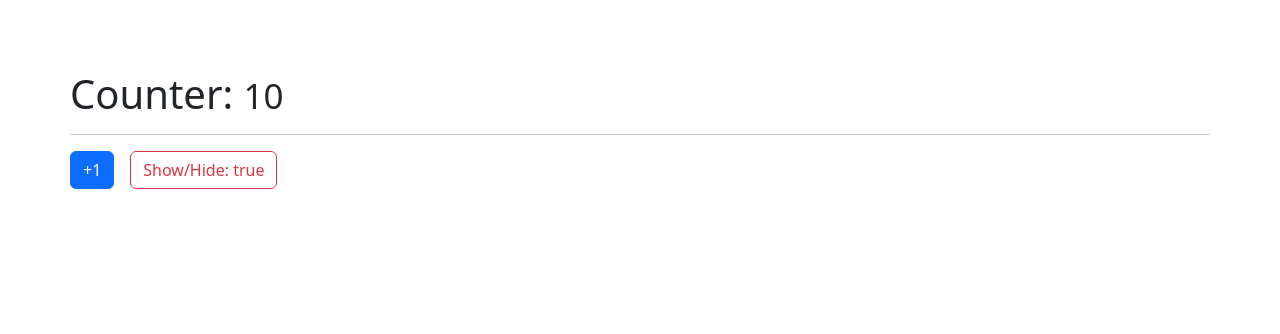
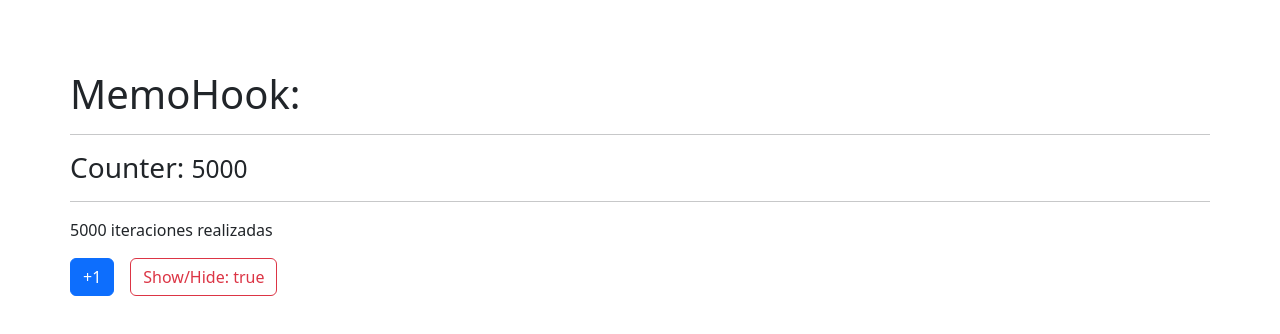
Before and after one commit to ewa1do/React-Course, a React (Vite) app in the folder hooks-app/: page / in a window 1280 px wide. Shown: the top 334 px of the page. Built offline with nearby package versions, Linux system fonts and the light colour scheme.

Commit message:
useMemo Hook

```diff
--- /dev/null
+++ b/hooks-app/src/components/06-memos/MemoHook.jsx
@@ -0,0 +1,48 @@
+import React, { useState, useMemo } from 'react';
+
+import useCounter from '../../hooks/useCounter.js';
+import { heavyProcess } from '../../helpers/heavyProcess.js';
+
+import '../02-useEffect/effects.css';
+
+const MemoHook = () => {
+  const { counter, increment } = useCounter(5000);
+
+  const [show, setShow] = useState(true);
+
+  const memoHeavyProcess = useMemo(
+    () => heavyProcess(counter),
+    [counter]
+  );
+
+  return (
+    <div>
+      <h1>MemoHook:</h1>
+      <hr />
+      <h3>
+        Counter: <small>{counter}</small>
+      </h3>
+      <hr />
+
+      <p> {memoHeavyProcess} </p>
+
+      <button
+        className='btn btn-primary'
+        onClick={increment}
+      >
+        +1
+      </button>
+
+      <button
+        className='btn btn-outline-danger ms-3'
+        onClick={() => {
+          setShow(!show);
+        }}
+      >
+        Show/Hide: {JSON.stringify(show)}
+      </button>
+    </div>
+  );
+};
+
+export default MemoHook;
--- /dev/null
+++ b/hooks-app/src/helpers/heavyProcess.js
@@ -0,0 +1,7 @@
+export const heavyProcess = (iterations) => {
+  for (let i = 0; i < iterations; i++) {
+    console.log('ahi vamos');
+  }
+
+  return `${iterations} iteraciones realizadas`;
+};
--- a/hooks-app/src/main.jsx
+++ b/hooks-app/src/main.jsx
@@ -9,7 +9,8 @@ import ReactDOM from 'react-dom/client';
 // import FocusScreen from './components/04-useRef/FocusScreen';
 // import RealExampleRef from './components/04-useRef/RealExampleRef';
 // import Layout from './components/05-useLayoutEffect/Layout';
-import Memorize from './components/06-memos/Memorize';
+// import Memorize from './components/06-memos/Memorize';
+import MemoHook from './components/06-memos/MemoHook';
 
 ReactDOM.createRoot(document.getElementById('app')).render(
   // <HookApp />
@@ -21,5 +22,6 @@ ReactDOM.createRoot(document.getElementById('app')).render(
   // <FocusScreen />
   // <RealExampleRef />
   // <Layout />
-  <Memorize />
+  // <Memorize />
+  <MemoHook />
 );
```
